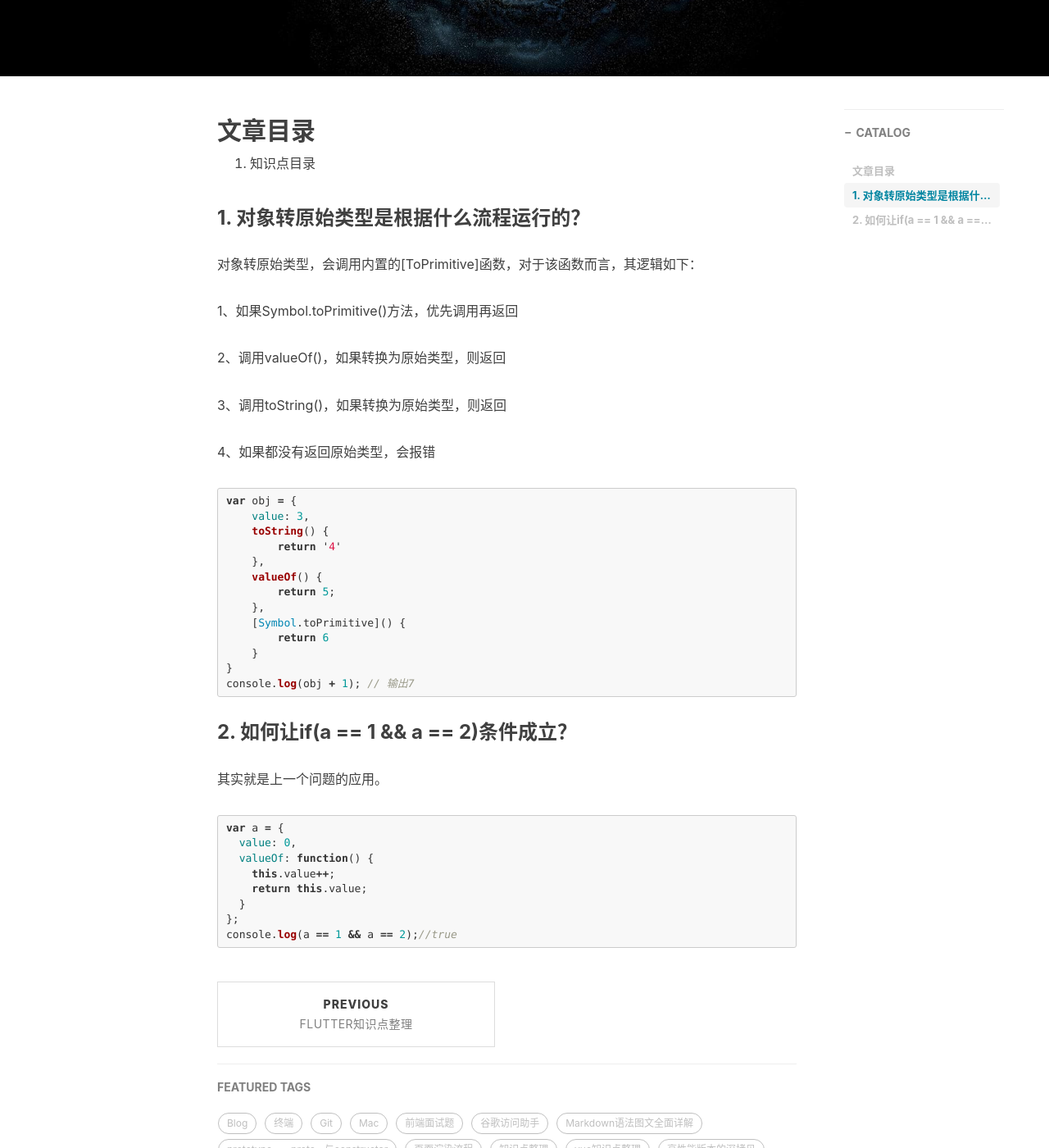
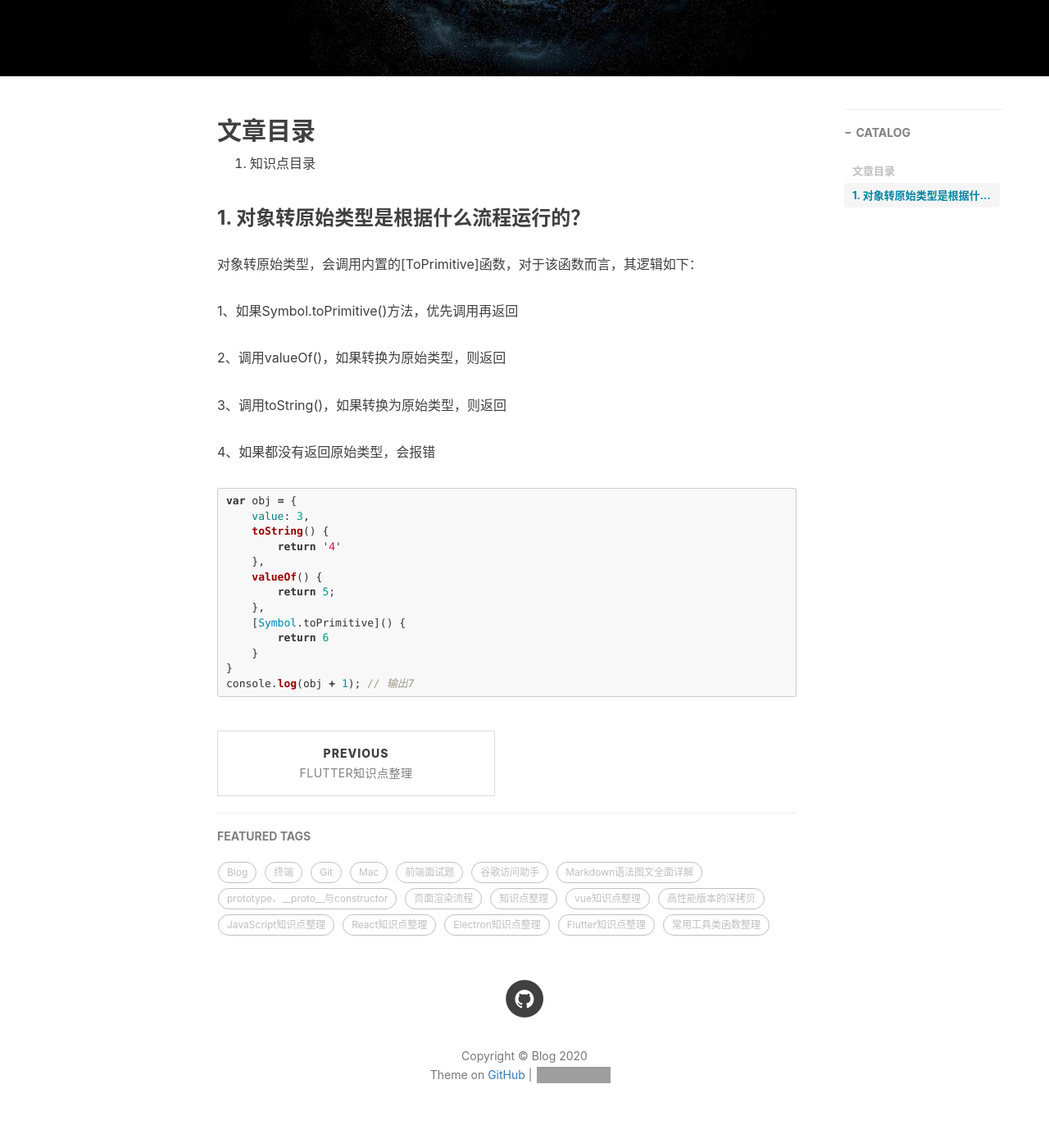
Before and after one commit to ExclusiveTreature/haotianblog.github.io, a Jekyll site: the page built from _posts/2019-10-10-常用工具类函数整理.md, in a window 1280 px wide and 1400 px high, scrolled down 430 px. Shown: the whole window at 82% size. Built offline with Jekyll 4.4.1, drawn with Linux system fonts in a browser that asks for light colours; nearby versions of some CDN libraries; comment, search, counter and statistics services are not loaded; grey boxes are pictures that could not be loaded.

````diff
--- a/_posts/2019-10-10-常用工具类函数整理.md
+++ b/_posts/2019-10-10-常用工具类函数整理.md
@@ -38,15 +38,3 @@ var obj = {
 }
 console.log(obj + 1); // 输出7
 ```
-### 2. 如何让if(a == 1 && a == 2)条件成立？
-其实就是上一个问题的应用。
-```js
-var a = {
-  value: 0,
-  valueOf: function() {
-    this.value++;
-    return this.value;
-  }
-};
-console.log(a == 1 && a == 2);//true
-```
````
